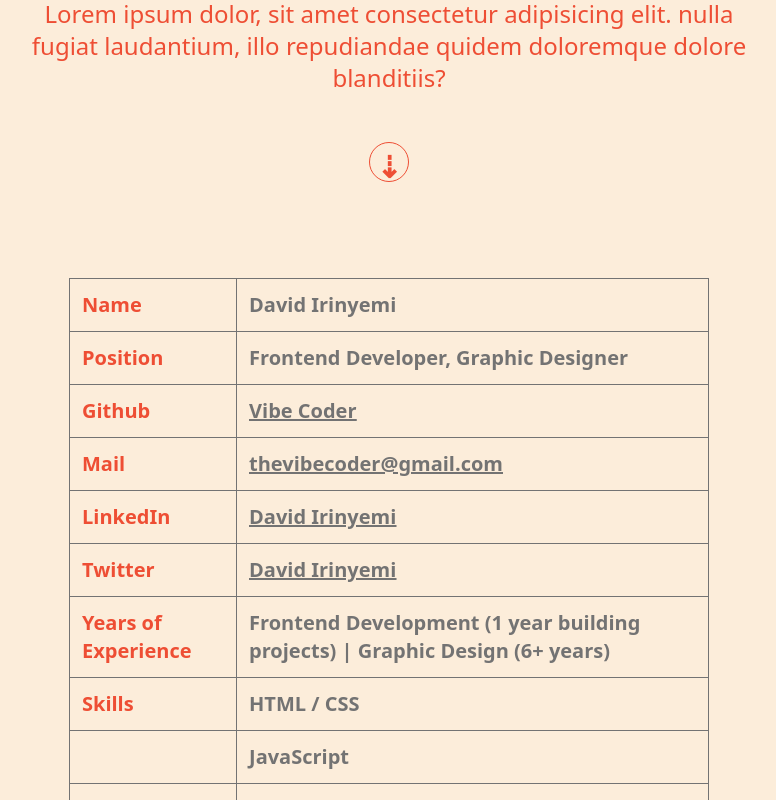
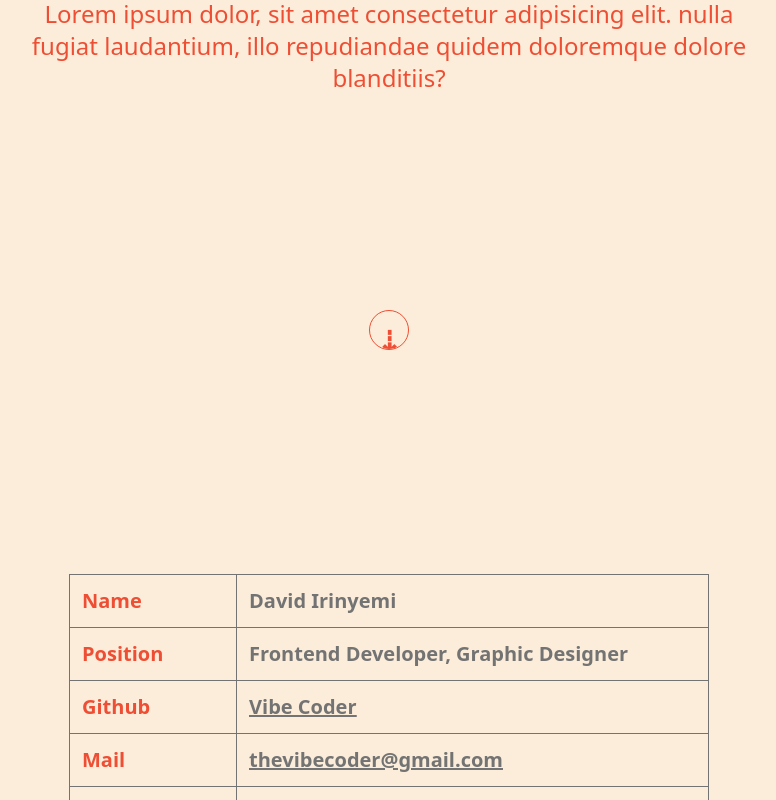
Before and after one commit to vibe-coder/david-irinyemi-portfolio-main, a Next.js app in the folder david-irinyemi-portfolio/david-irinyemi-portfolio/: page /about in a window 1280 px wide. Shown: the part 400-1200 px from the top of the page, without its empty margins (251-1027 px from the left). Built offline with nearby package versions, Linux system fonts and the light colour scheme.

Commit message:
Reduced About me text size, increased gap between descrption and moving arrow

```diff
--- a/david-irinyemi-portfolio/david-irinyemi-portfolio/src/app/about/page.jsx
+++ b/david-irinyemi-portfolio/david-irinyemi-portfolio/src/app/about/page.jsx
@@ -17,14 +17,14 @@ const About = () => {
         <p className="md:w-[85%] lg:w-[60%]">Lorem ipsum dolor, sit amet consectetur adipisicing elit. nulla fugiat laudantium, illo repudiandae quidem doloremque dolore blanditiis?</p>
       </div>
 
-      <div id='scroll-down-div' className='font px-8 flex flex-col justify-between items-center mt-10'>
+      <div id='scroll-down-div' className='font px-8 flex flex-col justify-between items-center mt-10 lg:mt-52'>
         <div className='h-10 w-10 border border-burnt-orange rounded-3xl mt-2 flex justify-center items-start overflow-hidden'>
           <p id='arrow' className='text-3xl text-burnt-orange'>&#8675;</p>
         </div>
       </div>
 
 
-      <div className="px-8 pt-10 md:pt-24 md:px-16 lg:px-80">
+      <div className="px-8 pt-10 md:pt-24 md:px-16 lg:px-80 lg:pt-56">
         <table className="text-text-gray font-sans font-bold border w-full md:text-xl">
           <tr>
             <td className="border border-text-gray p-3 font-bold text-burnt-orange">Name</td>
```
